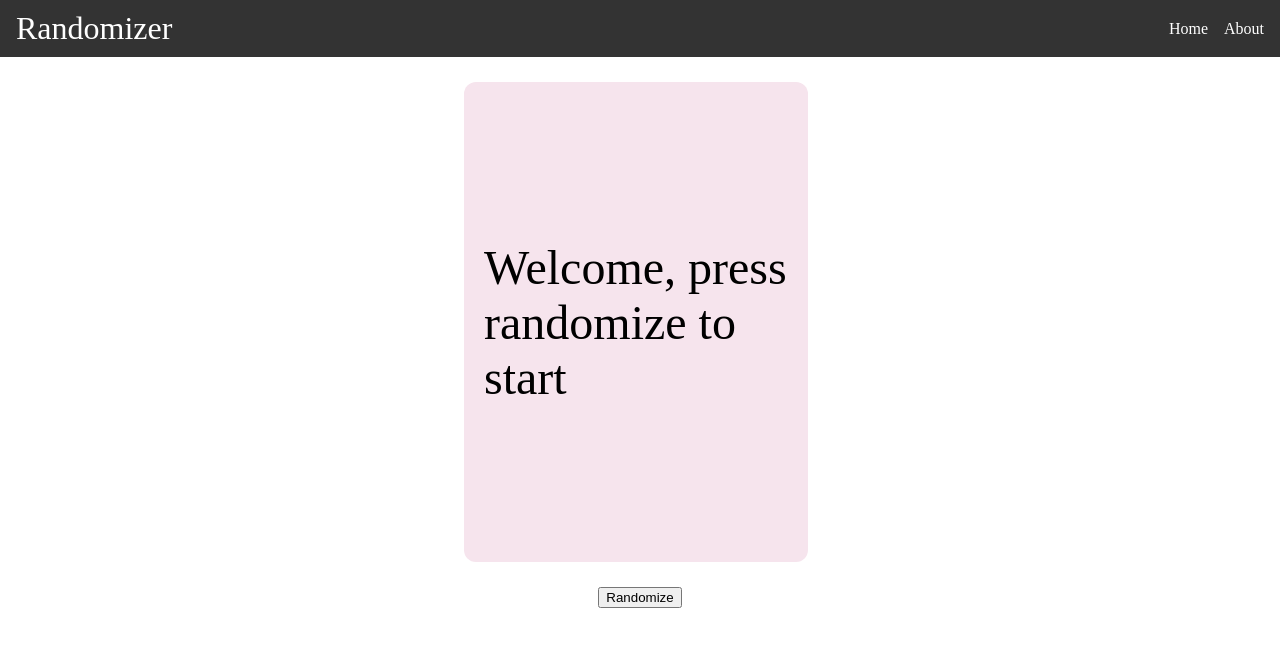
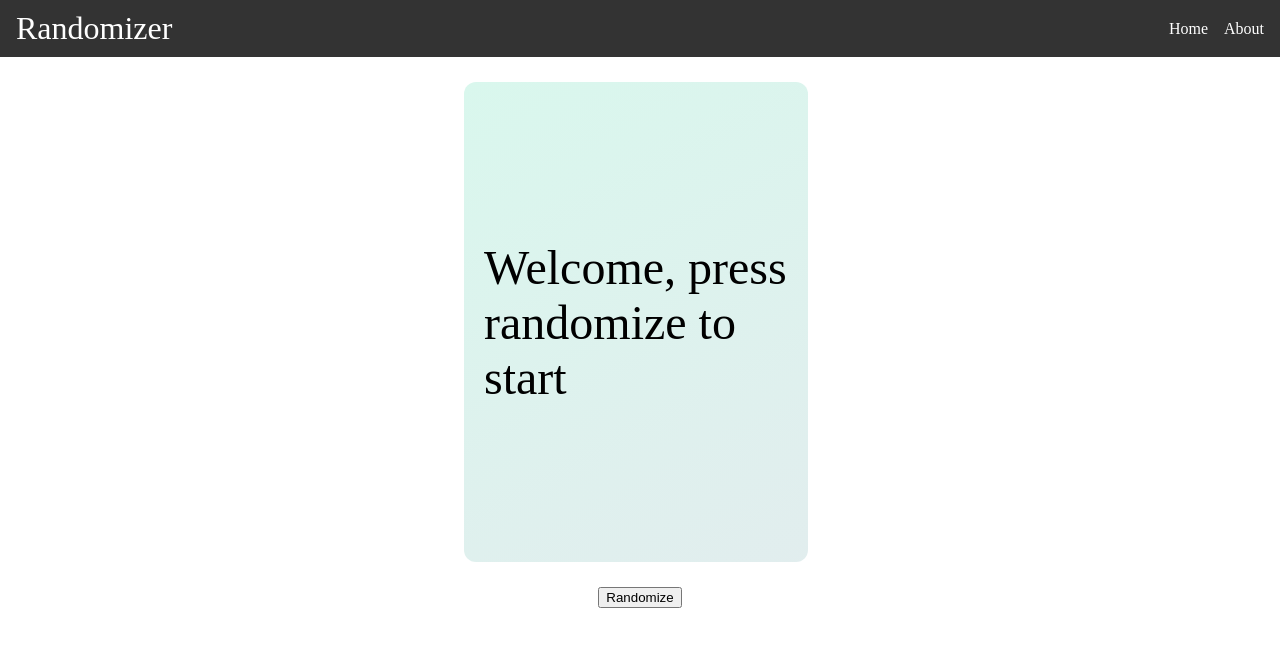
Before and after one commit to zammyk/local-randomizer, a Vue app: page / in a window 1280 px wide. Shown: the top 646 px of the page. Built offline with nearby package versions, Linux system fonts and the light colour scheme.

Commit message:
Add gradient to cards

```diff
--- a/src/components/Card.vue
+++ b/src/components/Card.vue
@@ -12,11 +12,17 @@ export default {
   methods: {
     cardStyle () {
       return {
-        backgroundColor: this.customBackgroundColor()
+        background: this.customBackgroundColor()
       }
     },
     customBackgroundColor () {
-      return 'hsl(' + 360 * Math.random() + ',' + (25 + 70 * Math.random()) + '%,' + (85 + 10 * Math.random()) + '%)'
+      const angle = Math.floor(Math.random() * 360)
+      const color1 = this.generateRandomColor()
+      const color2 = this.generateRandomColor()
+      return `linear-gradient(${angle}deg, ${color1}, ${color2})`
+    },
+    generateRandomColor () {
+      return `hsl(${Math.random() * 360},${25 + 70 * Math.random()}%,${85 + 10 * Math.random()}%)`
     }
   }
 }
--- a/src/components/Game.vue
+++ b/src/components/Game.vue
@@ -47,6 +47,7 @@ export default {
     switchToRandomCard () {
       this.useCurrentCard()
       console.log(this.unusedCards)
+      // TODO: Add a final game over/ play again card if unusedCards is empty
       this.currentCardIndex = this.unusedCards[Math.floor(Math.random() * this.unusedCards.length)]
       this.scrollToCurrentCard()
     },
```
